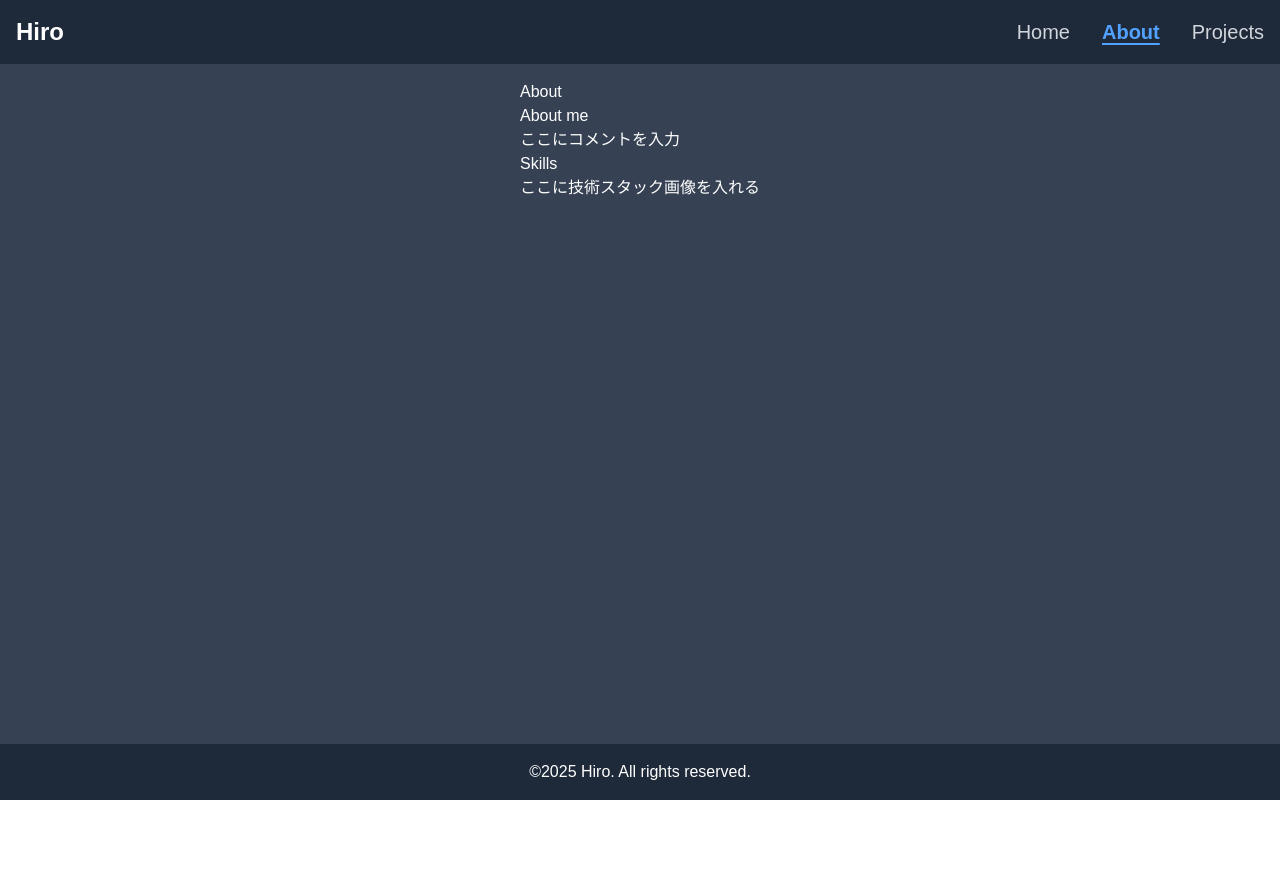
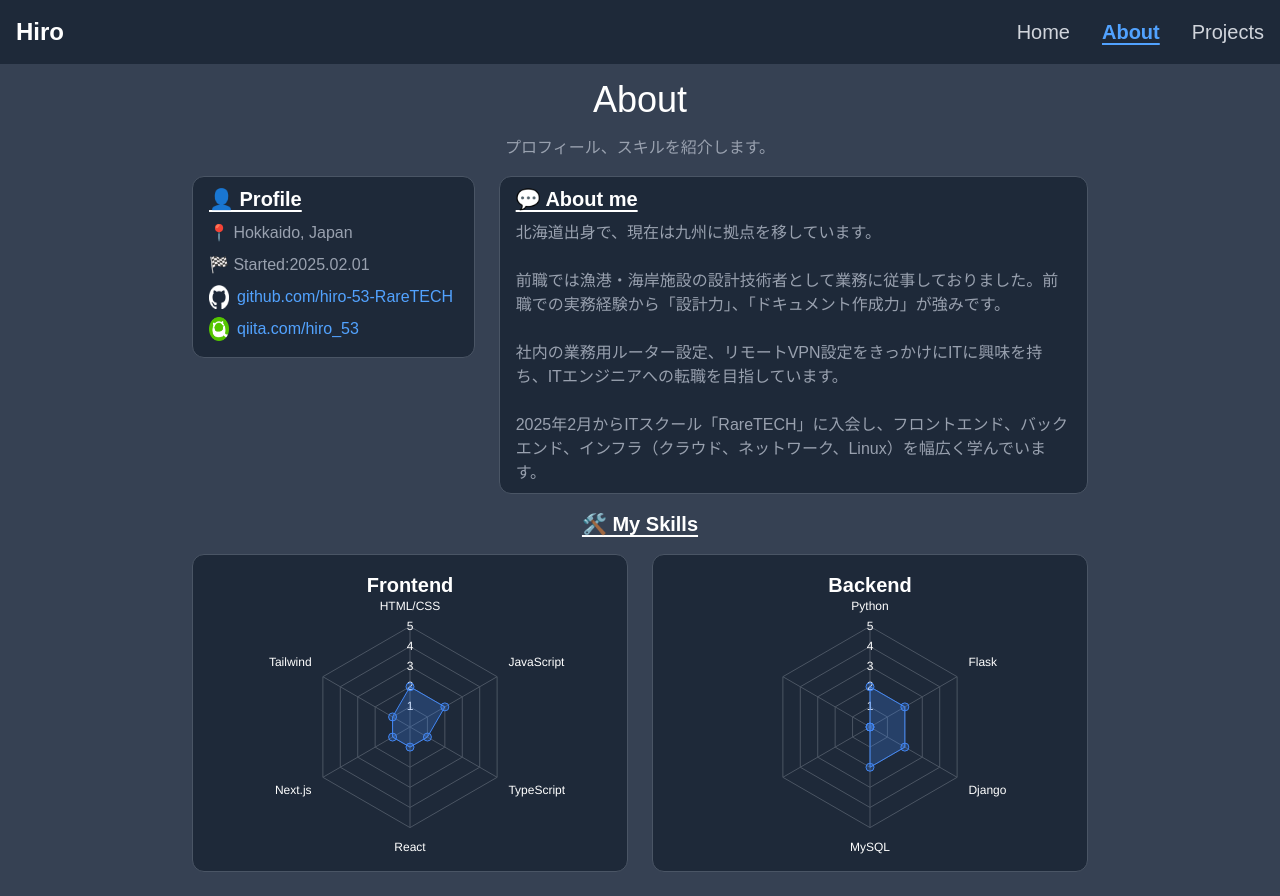
Before and after one commit to hiro-53-RareTECH/Portfolio, a Next.js app: page /about in a window 1280 px wide. Shown: the top 896 px of the page. Before the commit the page ends 800 px from the top, so only its background shows below. Built offline with nearby package versions, Linux system fonts and the light colour scheme.

Commit message:
about画面の実装、My Skillsのレーダーチャート作成のため、react-chartjs-2, chart.jsを追加

```diff
--- a/app/about/page.tsx
+++ b/app/about/page.tsx
@@ -1,13 +1,145 @@
+"use client";
+import Image from "next/image";
+import Link from "next/link";
 import React from "react";
+import SkillRadarCard from "../components/about/SkillRadarCard";
+
+// スキルカードの設定
+const labelsFrontend = [
+  "HTML/CSS",
+  "JavaScript",
+  "TypeScript",
+  "React",
+  "Next.js",
+  "Tailwind",
+];
+const valuesFrontend = [2, 2, 1, 1, 1, 1];
+
+const labelsBackend = ["Python", "Flask", "Django", "MySQL", "", ""];
+const valuesBackend = [2, 2, 2, 2, 0, 0];
+
+const labelsDevOps = [
+  "Linux",
+  "Git/GitHub",
+  "Docker",
+  "Docker Compose",
+  "Vim",
+  "AWS",
+];
+const valuesDevOps = [2, 2, 2, 2, 2, 2];
 
 const About = () => {
   return (
-    <div>
-      <h1>About</h1>
-      <h2>About me</h2>
-      <p>ここにコメントを入力</p>
-      <h2>Skills</h2>
-      <p>ここに技術スタック画像を入れる</p>
+    <div className="space-y-4 w-full max-w-4xl">
+      <div className="text-center space-y-4">
+        <h1 className="text-4xl">About</h1>
+        <p className="text-gray-400">プロフィール、スキルを紹介します。</p>
+      </div>
+      <div className="grid grid-cols-1 md:grid-cols-3 gap-6">
+        {/* Profile */}
+        <section className="space-y-4 md:col-span-1">
+          <div className="bg-gray-800 rounded-xl w-full px-4 py-2 text-left border-1 border-gray-600 space-y-2">
+            <h2 className="text-xl font-bold text-left underline underline-offset-4">
+              👤 Profile
+            </h2>
+            <ul className="space-y-2">
+              <li className="text-gray-400">📍 Hokkaido, Japan</li>
+              <li className="text-gray-400">🏁 Started:2025.02.01</li>
+              <li className="flex space-x-2">
+                <Image
+                  src="/github-mark-white.png"
+                  alt="GitHubアイコン画像"
+                  width={20}
+                  height={20}
+                />
+                <Link
+                  className="text-blue-400"
+                  href="https://github.com/hiro-53-RareTECH"
+                >
+                  github.com/hiro-53-RareTECH
+                </Link>
+              </li>
+              <li className="flex space-x-2">
+                <Image
+                  src="/qiita-icon.png"
+                  alt="Qiitaアイコン画像"
+                  width={20}
+                  height={20}
+                />
+                <Link
+                  className="text-blue-400"
+                  href="https://qiita.com/hiro_53"
+                >
+                  qiita.com/hiro_53
+                </Link>
+              </li>
+            </ul>
+            <p></p>
+          </div>
+        </section>
+
+        {/* About me */}
+        <section className="space-y-4 md:col-span-2">
+          <div className="bg-gray-800 rounded-xl w-full px-4 py-2 text-left border-1 border-gray-600 space-y-2">
+            <h2 className="text-xl font-bold text-left underline underline-offset-4">
+              💬 About me
+            </h2>
+            <p className="text-gray-400">
+              北海道出身で、現在は九州に拠点を移しています。
+              <br />
+              <br />
+              前職では漁港・海岸施設の設計技術者として業務に従事しておりました。前職での実務経験から「設計力」、「ドキュメント作成力」が強みです。
+              <br />
+              <br />
+              社内の業務用ルーター設定、リモートVPN設定をきっかけにITに興味を持ち、ITエンジニアへの転職を目指しています。
+              <br />
+              <br />
+              2025年2月からITスクール「RareTECH」に入会し、フロントエンド、バックエンド、インフラ（クラウド、ネットワーク、Linux）を幅広く学んでいます。
+            </p>
+          </div>
+        </section>
+      </div>
+
+      {/* My Skills */}
+      <section className="space-y-4">
+        <h2 className="text-xl font-bold text-center underline underline-offset-4">
+          🛠️ My Skills
+        </h2>
+        <div className="grid grid-cols-1 md:grid-cols-2 gap-6">
+          <SkillRadarCard
+            title="Frontend"
+            labels={labelsFrontend}
+            values={valuesFrontend}
+            color="#4287f5"
+          />
+          <SkillRadarCard
+            title="Backend"
+            labels={labelsBackend}
+            values={valuesBackend}
+            color="#4287f5"
+          />
+          <SkillRadarCard
+            title="DevOps & Cloud"
+            labels={labelsDevOps}
+            values={valuesDevOps}
+            color="#4287f5"
+          />
+          <div className="bg-gray-800 rounded-xl p-4 text-center border border-gray-600 w-full">
+            <h3 className="text-xl font-bold">凡例</h3>
+            <ul className="text-left text-gray-400 space-y-4 p-2 text-sm">
+              <li>5 - 即戦力として業務に貢献できるレベル</li>
+              <li>4 - 実務レベルに近く、職務で必要な開発を自走して行える</li>
+              <li>
+                3 - 個人・チーム開発で十分に使用し、基本的な機能を実装できる
+              </li>
+              <li>
+                2 - 個人・チーム開発で一定量使用し、初歩的な機能を実装できる
+              </li>
+              <li>1 - 基礎学習を終え、理解を深めている段階</li>
+            </ul>
+          </div>
+        </div>
+      </section>
     </div>
   );
 };
--- /dev/null
+++ b/app/components/about/SkillRadarCard.tsx
@@ -0,0 +1,90 @@
+"use client";
+import {
+  Chart as ChartJS,
+  RadialLinearScale,
+  PointElement,
+  LineElement,
+  Filler,
+  Tooltip,
+  Legend,
+} from "chart.js";
+import { Radar } from "react-chartjs-2";
+import React from "react";
+
+ChartJS.register(
+  RadialLinearScale,
+  PointElement,
+  LineElement,
+  Filler,
+  Tooltip,
+  Legend
+);
+
+type RadarData = {
+  labels: string[];
+  values: number[];
+  title: string;
+  color: string;
+};
+
+const SkillRadarCard = ({ labels, values, title, color }: RadarData) => {
+  const data = {
+    labels: labels,
+    datasets: [
+      {
+        label: title,
+        data: values,
+        backgroundColor: `${color}40`,
+        borderColor: color,
+        borderWidth: 1,
+        pointBackgroundColor: `${color}40`,
+        pointBorderColor: color,
+        pointRadius: 4,
+      },
+    ],
+  };
+
+  const options = {
+    maintainAspectRatio: false,
+    scales: {
+      r: {
+        beginAtZero: true,
+        min: 0,
+        max: 5,
+        grid: {
+          color: "#4b5563",
+            },
+            ticks: {
+                stepSize: 1,
+                showLabelBackdrop: false,
+                color: "#ffffff",
+                font: {
+                    size:12,
+                },
+            },
+        pointLabels: {
+          color: "#ffffff",
+          font: {
+            size: 12,
+          },
+        },
+        angleLines: {
+          color: "#4b5563",
+        },
+      },
+    },
+    plugins: {
+      legend: { display: false },
+    },
+  };
+  return (
+    <div className="bg-gray-800 rounded-xl p-4 text-center border border-gray-600 w-full transition-all duration-300 ease-in-out hover:scale-105 hover:shadow-xl hover:opacity-90">
+      <h3 className="text-xl font-bold">{title}</h3>
+      <div className="w-full h-64">
+        <Radar data={data} options={options} />
+      </div>
+    </div>
+  );
+};
+
+export default SkillRadarCard;
--- a/app/page.tsx
+++ b/app/page.tsx
@@ -23,14 +23,16 @@ export default function Home() {
           height={150}
         />
         <div className="bg-gray-800 rounded-xl w-full px-4 py-2 text-left border-1 border-gray-600 space-y-2">
-          <h2 className="text-2xl underline underline-offset-4">Hiro</h2>
+          <h2 className="text-xl font-bold text-left underline underline-offset-4">
+            Hiro
+          </h2>
           <p>
             クラウドエンジニア、バックエンドエンジニアを目指して、IT学習に励んでおります！
           </p>
         </div>
       </div>
       <div className="bg-gray-800 rounded-xl px-4 py-2 text-left border-1 border-gray-600 space-y-2">
-        <h3 className="text-xl font-bold underline underline-offset-4">IT</h3>
+        <h3 className="text-xl font-bold text-left underline underline-offset-4">IT</h3>
         <div className="flex space-x-4">
           <Link
             className="flex space-x-2"
@@ -56,7 +58,7 @@ export default function Home() {
         </div>
       </div>
       <div className="bg-gray-800 rounded-xl px-4 py-2 text-left border-1 border-gray-600 space-y-2">
-        <h3 className="text-xl font-bold underline underline-offset-4">
+        <h3 className="text-xl font-bold text-left underline underline-offset-4">
           Hobby
         </h3>
         <div className="flex space-x-4">
--- a/app/projects/page.tsx
+++ b/app/projects/page.tsx
@@ -50,7 +50,7 @@ const Projects = () => {
     <div className="space-y-4 w-full max-w-4xl">
       <div className="text-center space-y-4">
         <h1 className="text-4xl">Projects</h1>
-        <p className=" text-gray-400">
+        <p className="text-gray-400">
           ハッカソン（チーム開発）、個人開発で取り組んだプロジェクトを紹介します。
           <br />
           クリックすると、該当のGithubリポジトリが開きます。
--- a/package.json
+++ b/package.json
@@ -9,9 +9,11 @@
     "lint": "eslint"
   },
   "dependencies": {
+    "chart.js": "^4.5.1",
     "framer-motion": "^12.23.25",
     "next": "16.0.1",
     "react": "19.2.0",
+    "react-chartjs-2": "^5.3.1",
     "react-dom": "19.2.0"
   },
   "devDependencies": {
```
Also changed, not shown: 1 other file (tests, documents, lock files or other folders).
